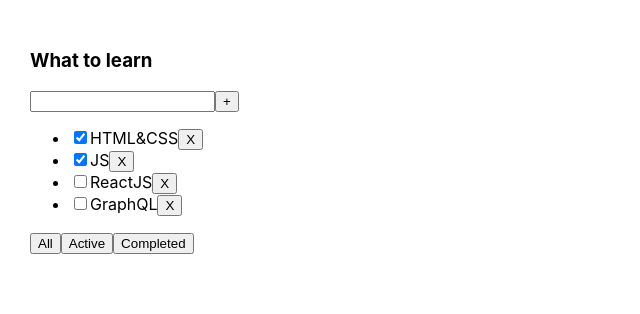
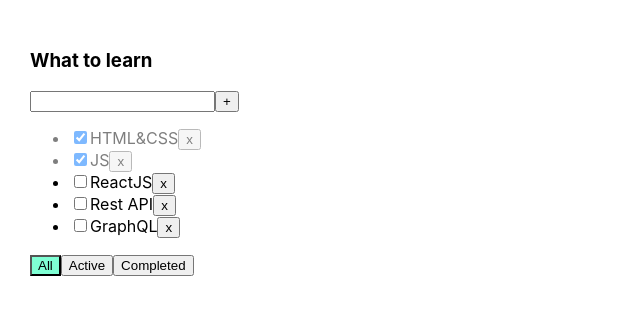
Before and after one commit to Belik85/Todolist, a React (Create React App) app: page / in a window 1280 px wide. Shown: the top 314 px of the page, without its empty margins (0-640 px from the left). Built offline with nearby package versions, Linux system fonts and the light colour scheme.

Commit message:
update the project

```diff
--- a/package.json
+++ b/package.json
@@ -10,10 +10,12 @@
     "@types/node": "^12.0.0",
     "@types/react": "^16.9.0",
     "@types/react-dom": "^16.9.0",
+    "@types/uuid": "^7.0.4",
     "react": "^16.13.1",
     "react-dom": "^16.13.1",
     "react-scripts": "3.4.1",
-    "typescript": "~3.7.2"
+    "typescript": "~3.7.2",
+    "uuid": "^8.0.0"
   },
   "scripts": {
     "start": "react-scripts start",
--- a/src/App.css
+++ b/src/App.css
@@ -6,3 +6,19 @@
 .App > div {
   margin-right: 50px;
 }
+
+.error {
+  border: red 1px solid;
+}
+
+.error-message {
+  color: red;
+}
+
+.active-filter {
+  background-color: aquamarine;
+}
+
+.is-done {
+  opacity: 0.5;
+}
--- a/src/App.tsx
+++ b/src/App.tsx
@@ -1,29 +1,66 @@
-import React from 'react';
+import React, {useState} from 'react';
 import './App.css';
 import {Todolist} from './Todolist';
+import {v1} from 'uuid';
+
+export type FilterValuesType = "all" | "active" | "completed";
 
 function App() {
 
-    let tasks = [
-        { id: 1, title: "HTML&CSS", isDone: true },
-        { id: 2, title: "JS", isDone: true },
-        { id: 3, title: "ReactJS", isDone: false },
-        { id: 4, title: "GraphQL", isDone: false },
-    ]
+    let [tasks, setTasks] = useState([
+        {id: v1(), title: "HTML&CSS", isDone: true},
+        {id: v1(), title: "JS", isDone: true},
+        {id: v1(), title: "ReactJS", isDone: false},
+        {id: v1(), title: "Rest API", isDone: false},
+        {id: v1(), title: "GraphQL", isDone: false},
+    ]);
+    let [filter, setFilter] = useState<FilterValuesType>("all");
 
-    function removeTask (id: number) {
-        tasks = tasks.filter(t => t.id !== id)
-        console.log(tasks)
+
+    function removeTask(id: string) {
+        let filteredTasks = tasks.filter(t => t.id != id);
+        setTasks(filteredTasks);
     }
 
+    function addTask(title: string) {
+        let task = {id: v1(), title: title, isDone: false};
+        let newTasks = [task, ...tasks];
+        setTasks(newTasks);
+    }
+
+    function changeStatus(taskId: string, isDone: boolean) {
+        let task = tasks.find(t => t.id === taskId);
+        if (task) {
+            task.isDone = isDone;
+        }
+
+        setTasks([...tasks]);
+    }
+
+
+    let tasksForTodolist = tasks;
+
+    if (filter === "active") {
+        tasksForTodolist = tasks.filter(t => t.isDone === false);
+    }
+    if (filter === "completed") {
+        tasksForTodolist = tasks.filter(t => t.isDone === true);
+    }
+
+    function changeFilter(value: FilterValuesType) {
+        setFilter(value);
+    }
 
 
     return (
         <div className="App">
-            <Todolist
-                title="What to learn"
-                tasks={tasks}
-                removeTask={removeTask}
+            <Todolist title="What to learn"
+                      tasks={tasksForTodolist}
+                      removeTask={removeTask}
+                      changeFilter={changeFilter}
+                      addTask={addTask}
+                      changeTaskStatus={changeStatus}
+                      filter={filter}
             />
         </div>
     );
--- a/src/Todolist.tsx
+++ b/src/Todolist.tsx
@@ -1,7 +1,8 @@
-import React from 'react';
+import React, {ChangeEvent, KeyboardEvent, useState} from 'react';
+import {FilterValuesType} from './App';
 
 type TaskType = {
-    id: number
+    id: string
     title: string
     isDone: boolean
 }
@@ -9,35 +10,79 @@
 type PropsType = {
     title: string
     tasks: Array<TaskType>
-    removeTask: (id: number) => void
+    removeTask: (taskId: string) => void
+    changeFilter: (value: FilterValuesType) => void
+    addTask: (title: string) => void
+    changeTaskStatus: (taskId: string, isDone: boolean) => void
+    filter: FilterValuesType
 }
 
 export function Todolist(props: PropsType) {
+
+    let [title, setTitle] = useState("")
+    let [error, setError] = useState<string | null>(null)
+
+    const addTask = () => {
+        if (title.trim() !== "") {
+            props.addTask(title.trim());
+            setTitle("");
+        } else {
+            setError("Title is required");
+        }
+    }
+
+    const onChangeHandler = (e: ChangeEvent<HTMLInputElement>) => {
+        setTitle(e.currentTarget.value)
+    }
+
+    const onKeyPressHandler = (e: KeyboardEvent<HTMLInputElement>) => {
+        setError(null);
+        if (e.charCode === 13) {
+            addTask();
+        }
+    }
+
+    const onAllClickHandler = () => props.changeFilter("all");
+    const onActiveClickHandler = () => props.changeFilter("active");
+    const onCompletedClickHandler = () => props.changeFilter("completed");
+
+
     return <div>
         <h3>{props.title}</h3>
         <div>
-            <input/>
-            <button>+</button>
+            <input value={title}
+                   onChange={onChangeHandler}
+                   onKeyPress={onKeyPressHandler}
+                   className={error ? "error" : ""}
+            />
+            <button onClick={addTask}>+</button>
+            {error && <div className="error-message">{error}</div>}
         </div>
-        <ul>{
-            props.tasks.map(t => {
-                return(
-                    <li key={t.id}>
-                        <input type="checkbox" checked={t.isDone}/>
+        <ul>
+            {
+                props.tasks.map(t => {
+                    const onClickHandler = () => props.removeTask(t.id)
+                    const onChangeHandler = (e: ChangeEvent<HTMLInputElement>) => {
+                        props.changeTaskStatus(t.id, e.currentTarget.checked);
+                    }
+
+                    return <li key={t.id} className={t.isDone ? "is-done" : ""}>
+                        <input type="checkbox"
+                               onChange={onChangeHandler}
+                               checked={t.isDone}/>
                         <span>{t.title}</span>
-                        <button onClick={()=>{props.removeTask(t.id)}}>X</button>
+                        <button onClick={onClickHandler}>x</button>
                     </li>
-                )
-            })
-        }
-            {/*<li><input type="checkbox" checked={props.tasks[0].isDone}/> <span>{props.tasks[0].title}</span></li>*/}
-            {/*<li><input type="checkbox" checked={props.tasks[1].isDone}/> <span>{props.tasks[1].title}</span></li>*/}
-            {/*<li><input type="checkbox" checked={props.tasks[2].isDone}/> <span>{props.tasks[2].title}</span></li>*/}
+                })
+            }
         </ul>
         <div>
-            <button>All</button>
-            <button>Active</button>
-            <button>Completed</button>
+            <button className={props.filter === 'all' ? "active-filter" : ""}
+                    onClick={onAllClickHandler}>All</button>
+            <button className={props.filter === 'active' ? "active-filter" : ""}
+                onClick={onActiveClickHandler}>Active</button>
+            <button className={props.filter === 'completed' ? "active-filter" : ""}
+                onClick={onCompletedClickHandler}>Completed</button>
         </div>
     </div>
 }
```
Also changed, not shown: 1 other file (tests, documents, lock files or other folders).
